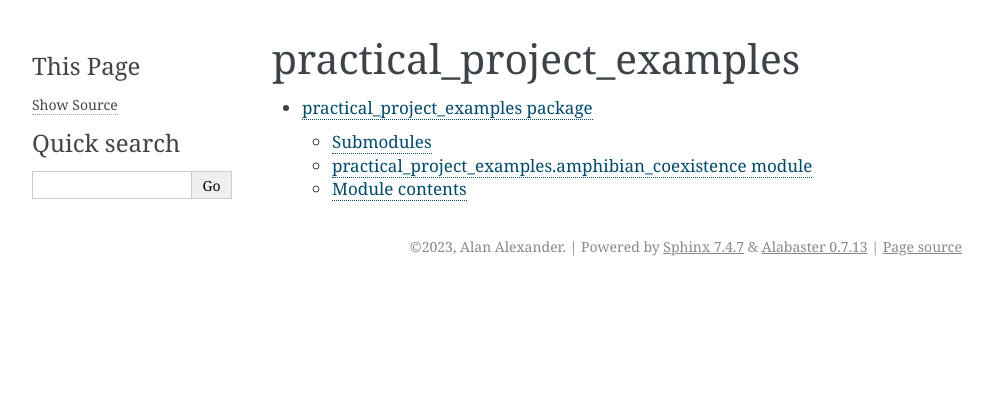
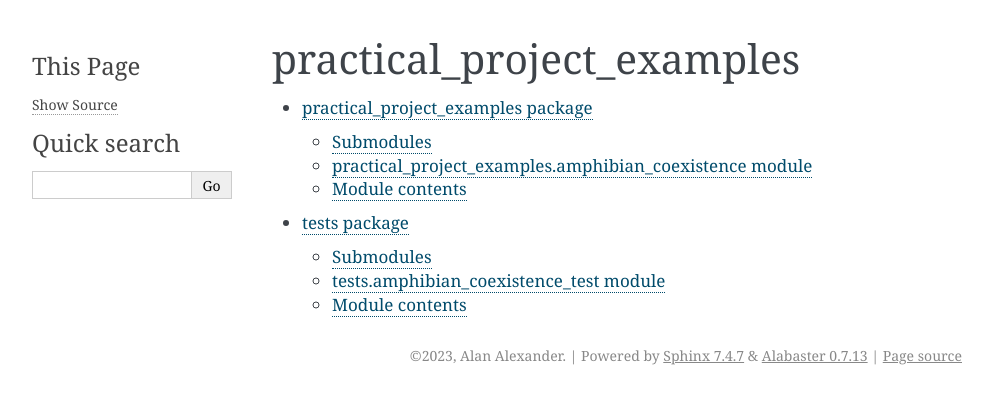
Before and after one commit to duallain/constraints-poc, a Sphinx documentation site: the page built from docs/source/modules.rst, in a window 1280 px wide. Shown: the top 404 px of the page, without its empty margins (148-1141 px from the left). Built offline with Sphinx 7.4.7, drawn with Linux system fonts in a browser that asks for light colours.

Commit message:
Unit test example (#7)
* adding first draft of unittests

* adding docs for the tests as well

* let's try to fix linter

* fmt

```diff
--- a/docs/source/modules.rst
+++ b/docs/source/modules.rst
@@ -5,3 +5,4 @@ practical_project_examples
    :maxdepth: 4
 
    practical_project_examples
+   tests
--- /dev/null
+++ b/docs/source/tests.rst
@@ -0,0 +1,21 @@
+tests package
+=============
+
+Submodules
+----------
+
+tests.amphibian\_coexistence\_test module
+-----------------------------------------
+
+.. automodule:: tests.amphibian_coexistence_test
+   :members:
+   :undoc-members:
+   :show-inheritance:
+
+Module contents
+---------------
+
+.. automodule:: tests
+   :members:
+   :undoc-members:
+   :show-inheritance:
```
Also changed, not shown: 3 other files.
